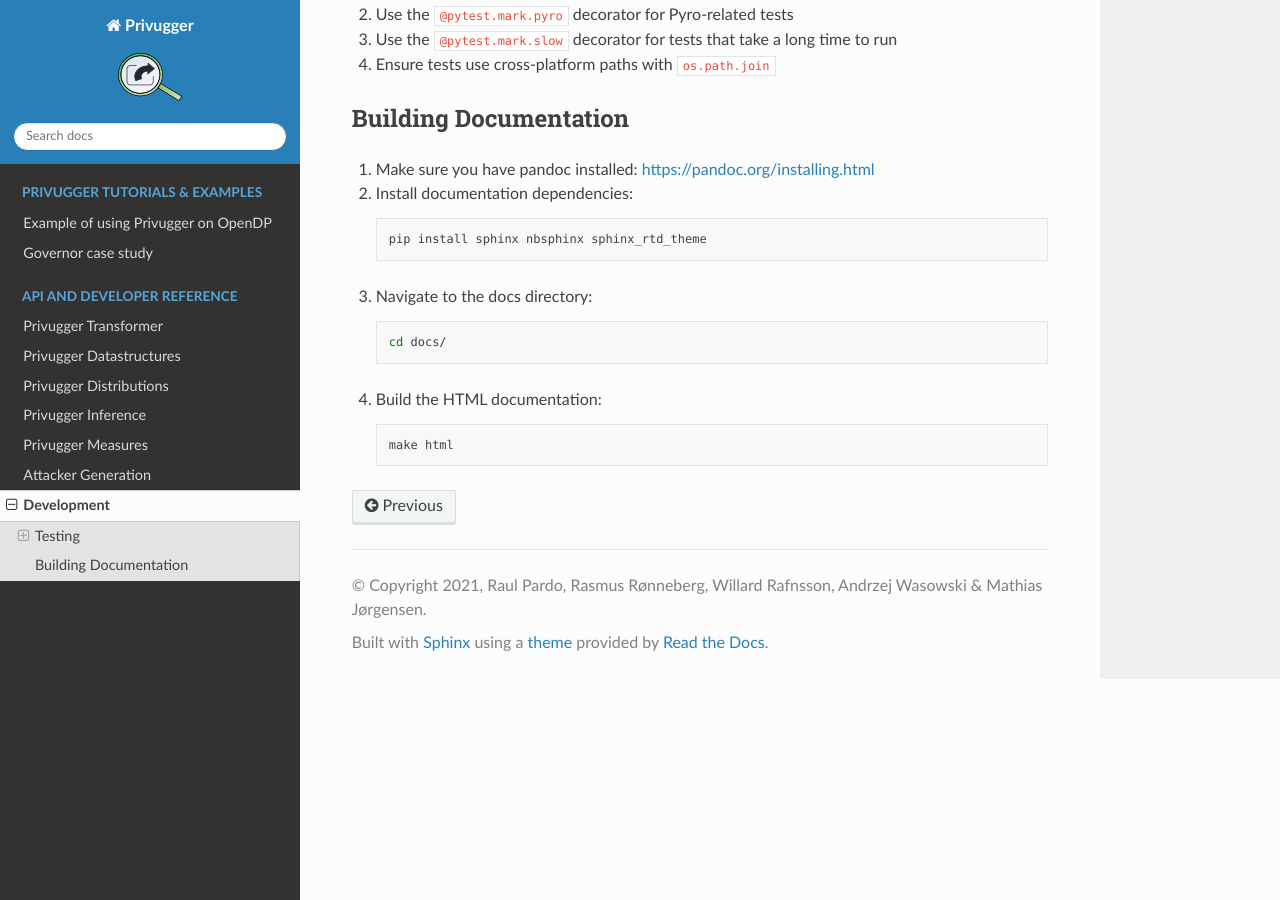
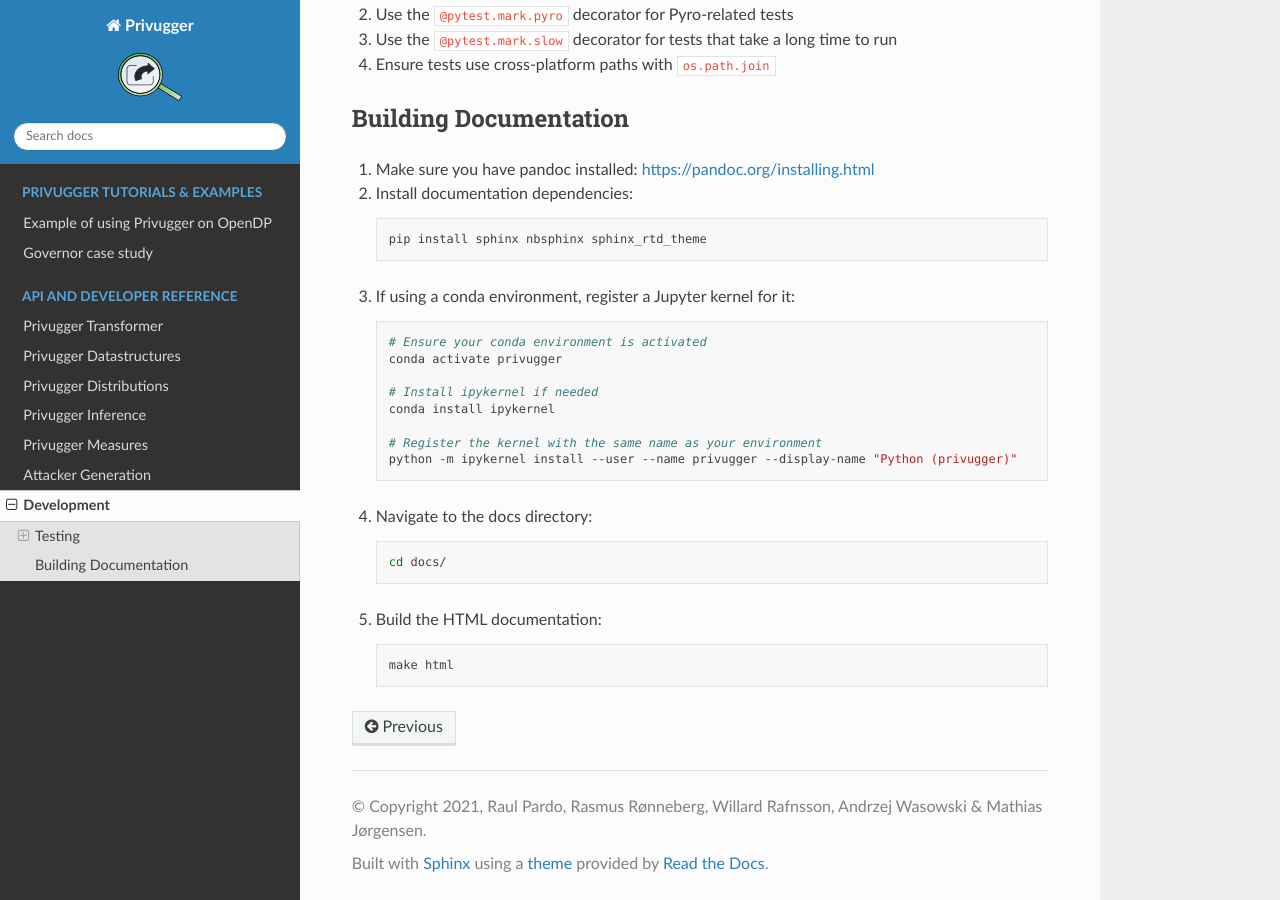
Before and after one commit to tommcamm/privugger, a Sphinx documentation site: the page built from docs/development.rst, in a window 1280 px wide and 900 px high, scrolled down 1463 px. Built offline with Sphinx 7.4.7 and the Read the Docs theme 3.1.0, drawn with Linux system fonts in a browser that asks for light colours; pages that are not in the unit, such as notebooks, are missing from menus.

Commit message:
docs: update setup instructions for conda environment and enhance documentation clarity

```diff
--- a/docs/development.rst
+++ b/docs/development.rst
@@ -81,13 +81,26 @@ Building Documentation
 
       pip install sphinx nbsphinx sphinx_rtd_theme
 
-3. Navigate to the docs directory:
+3. If using a conda environment, register a Jupyter kernel for it:
+
+   .. code-block:: bash
+
+      # Ensure your conda environment is activated
+      conda activate privugger
+
+      # Install ipykernel if needed
+      conda install ipykernel
+
+      # Register the kernel with the same name as your environment
+      python -m ipykernel install --user --name privugger --display-name "Python (privugger)"
+
+4. Navigate to the docs directory:
 
    .. code-block:: bash
 
       cd docs/
 
-4. Build the HTML documentation:
+5. Build the HTML documentation:
 
    .. code-block:: bash
 
```
Also changed, not shown: docs/setup_docs.txt (+7 -2 lines), docs/conf.py (line endings or trailing spaces), docs/tutorials/Course-Evaluations.ipynb, 1 other file.
